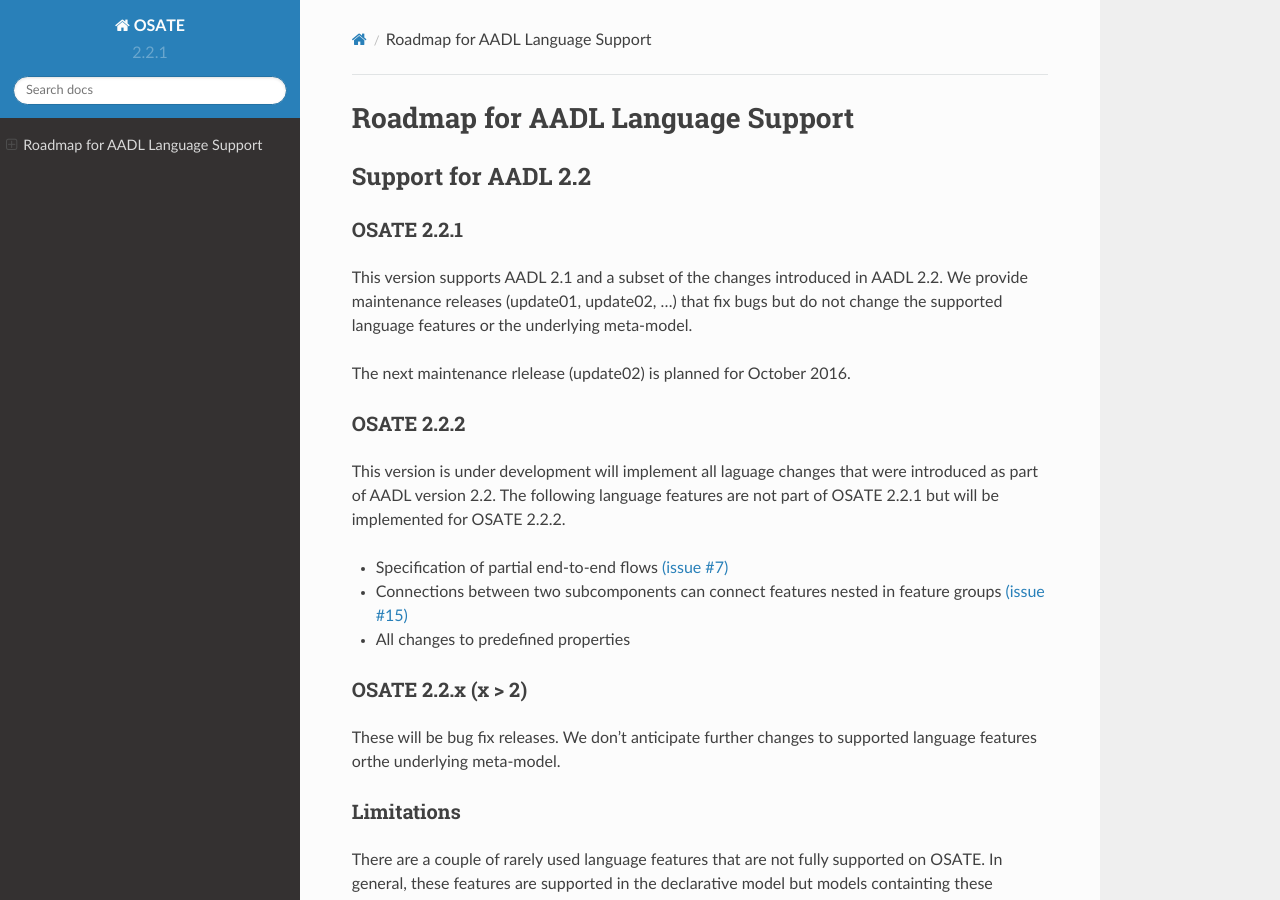
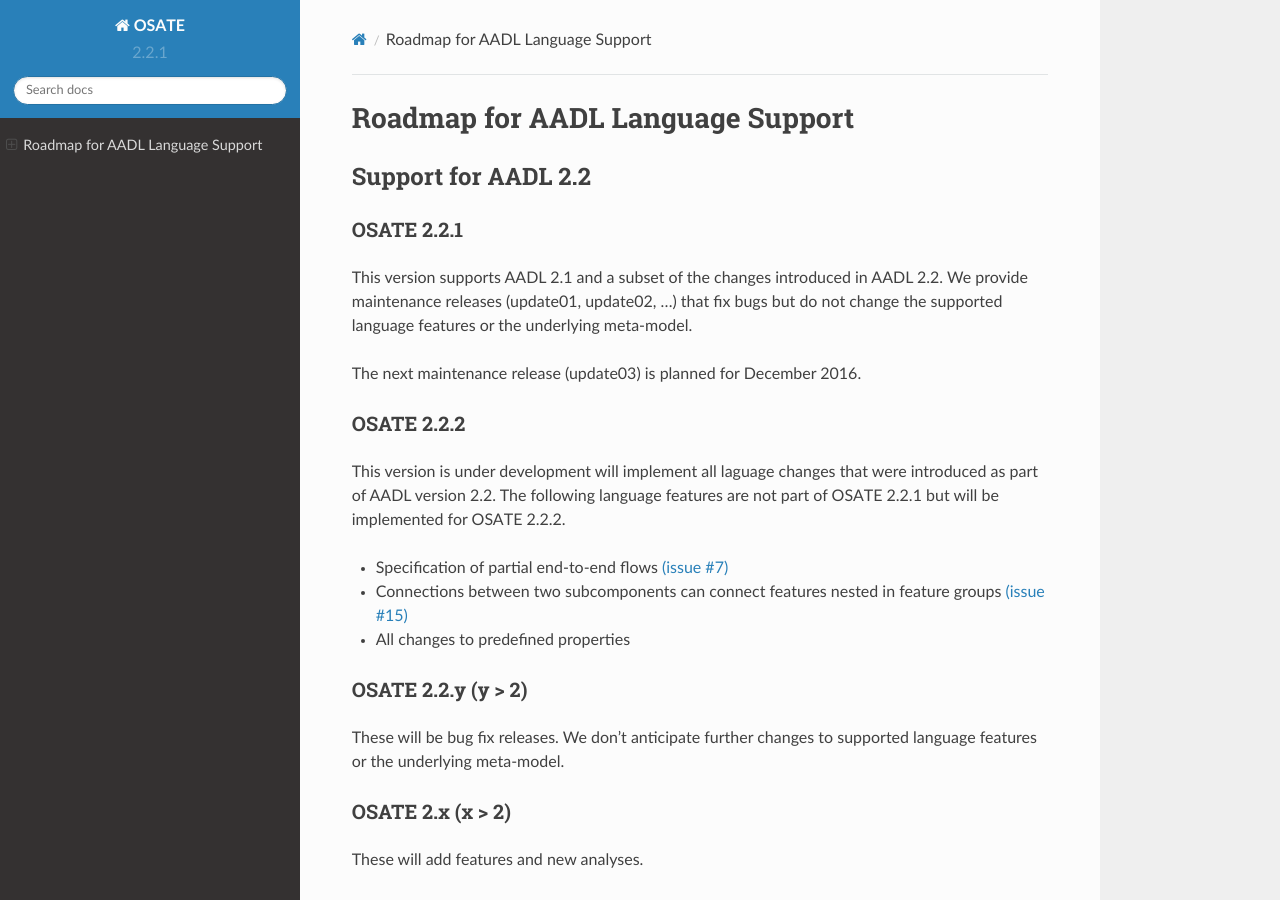
Before and after one commit to osate/website, a Sphinx documentation site: the page built from source/osate-roadmap.md, in a window 1280 px wide and 900 px high. Built offline with Sphinx 7.4.7 and the Read the Docs theme 2.0.0, drawn with Linux system fonts in a browser that asks for light colours.

```diff
--- a/source/osate-roadmap.md
+++ b/source/osate-roadmap.md
@@ -7,7 +7,7 @@
 This version supports AADL 2.1 and a subset of the changes introduced in AADL 2.2. We provide maintenance releases
 (update01, update02, ...) that fix bugs but do not change the supported language features or the underlying meta-model.
 
-The next maintenance rlelease (update02) is planned for October 2016.
+The next maintenance release (update03) is planned for December 2016.
 
 ### OSATE 2.2.2
 
@@ -20,10 +20,14 @@
   [(issue #15)](https://github.com/saeaadl/aadlv2.1/issues/15)
 * All changes to predefined properties
 
-### OSATE 2.2.x (x > 2)
+### OSATE 2.2.y (y > 2)
 
-These will be bug fix releases. We don't anticipate further changes to supported language features orthe underlying
+These will be bug fix releases. We don't anticipate further changes to supported language features or the underlying
 meta-model.
+
+### OSATE 2.x (x > 2)
+
+These will add features and new analyses.
 
 ### Limitations
 
```
Also changed, not shown: .travis.yml, 1 other file.
